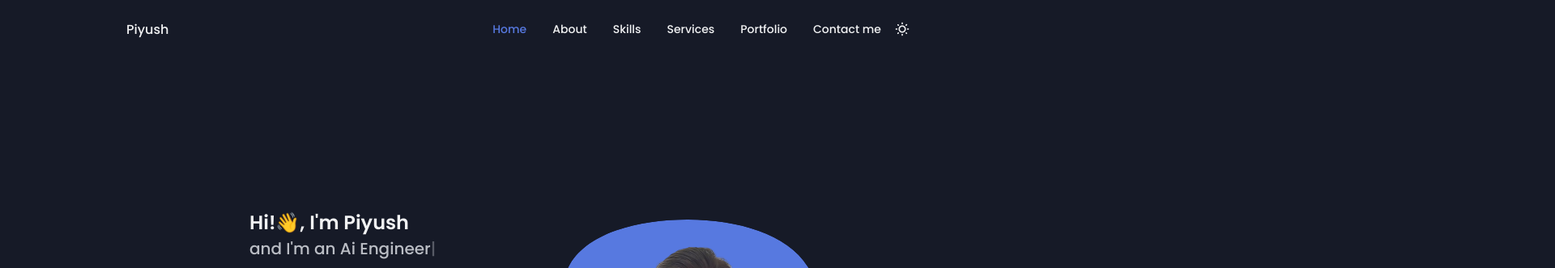
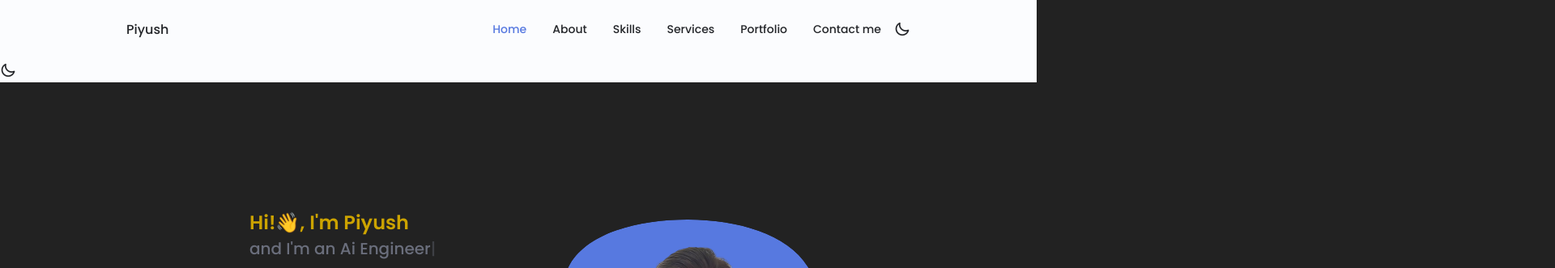
Before and after one commit to piyushkashyap07/portfolio, a plain HTML site: page index.html in a window 1280 px wide. Both pictures are taken after a click on the icon 1114 px from the left and 36 px from the top of the page. Shown: the top 332 px of the page at 81% size, 1920 px wide, since content can reach past the window. Drawn offline with nearby package versions, Linux system fonts and the light colour scheme.

Commit message:
added dark color bg

```diff
--- a/index.html
+++ b/index.html
@@ -82,7 +82,52 @@
                     <i class="uil uil-apps"></i>
                 </div>
             </div>
-        </nav>
+        </nav><style>
+            /* Light theme styles */
+            body {
+                background-color: #ffffff;
+                color: #000000;
+            }
+
+            /* Dark theme styles */
+            body.dark {
+                background-color: #222222;
+                color: #ffffff;
+            }
+        </style>
+        </head>
+
+        <body>
+
+            <div class="nav__btns">
+                <!--Theme Change button-->
+                <i class="uil uil-moon change-theme" id="theme-button"></i>
+
+                <div class="nav__toggle" id="nav-toggle">
+                    <i class="uil uil-apps"></i>
+                </div>
+            </div>
+
+            <script>
+                const themeButton = document.getElementById('theme-button');
+                const body = document.body;
+
+                themeButton.addEventListener('click', () => {
+                    // Toggle the 'dark' class on the body
+                    body.classList.toggle('dark');
+                    // Save the theme preference to localStorage
+                    const theme = body.classList.contains('dark') ? 'dark' : 'light';
+                    localStorage.setItem('theme', theme);
+                });
+
+                // Check if there's a theme preference saved in localStorage
+                const savedTheme = localStorage.getItem('theme');
+                if (savedTheme) {
+                    body.classList.add(savedTheme);
+                }
+            </script>
+
+        </body>
     </header>
 
     <!--==================== MAIN ====================-->
@@ -121,7 +166,8 @@
                     </div>
 
                     <div class="home__data">
-                        <h1 class="home_title">Hi!<span class="wave">👋</span>, I'm Piyush</h1>
+                        <h1 class="home_title" style="color: #cca300;">Hi!<span class="wave">👋</span>, I'm Piyush</h1>
+
                         <h3 class="home__subtitle">
                             and I'm <span class="auto-input"></span>
                         </h3>
```
